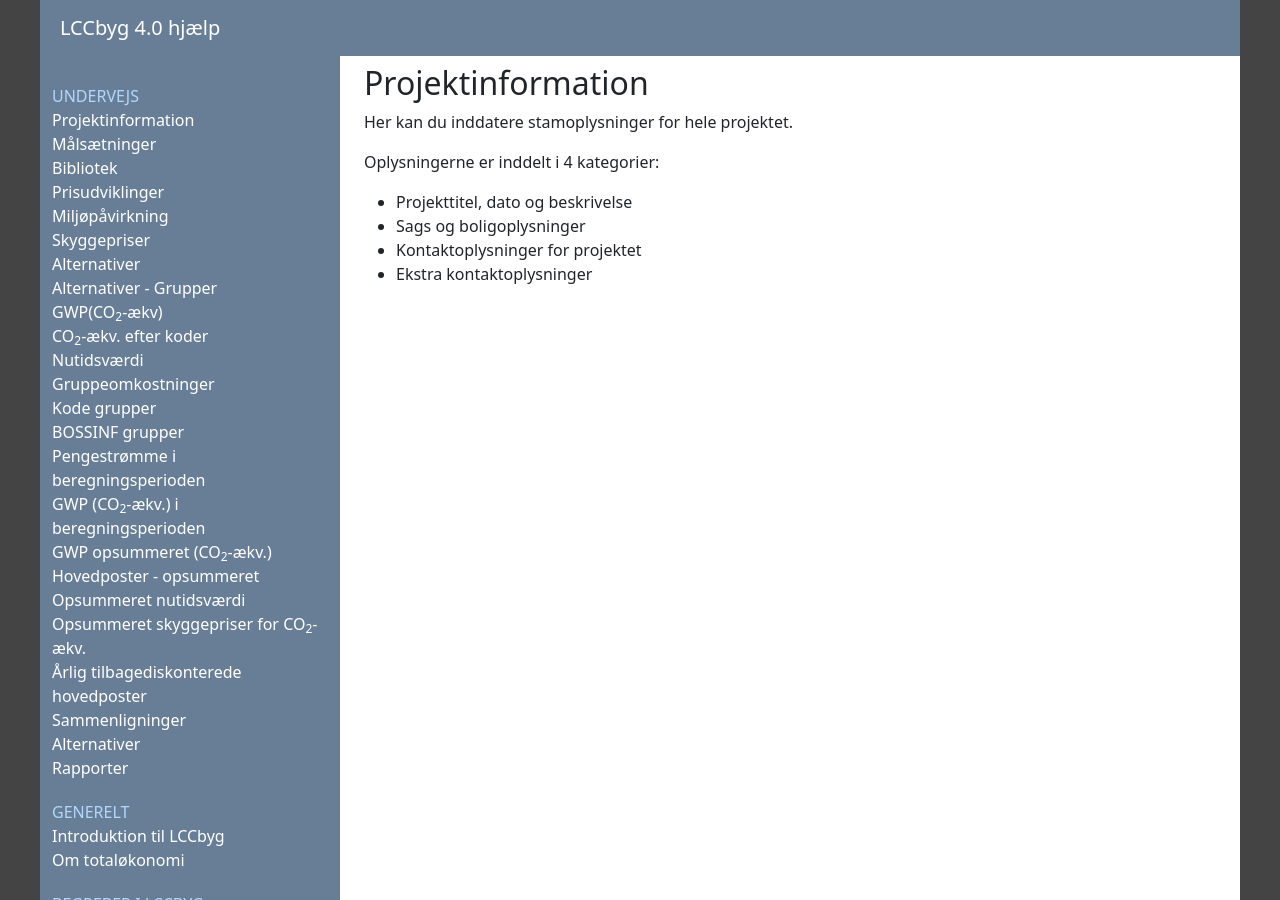
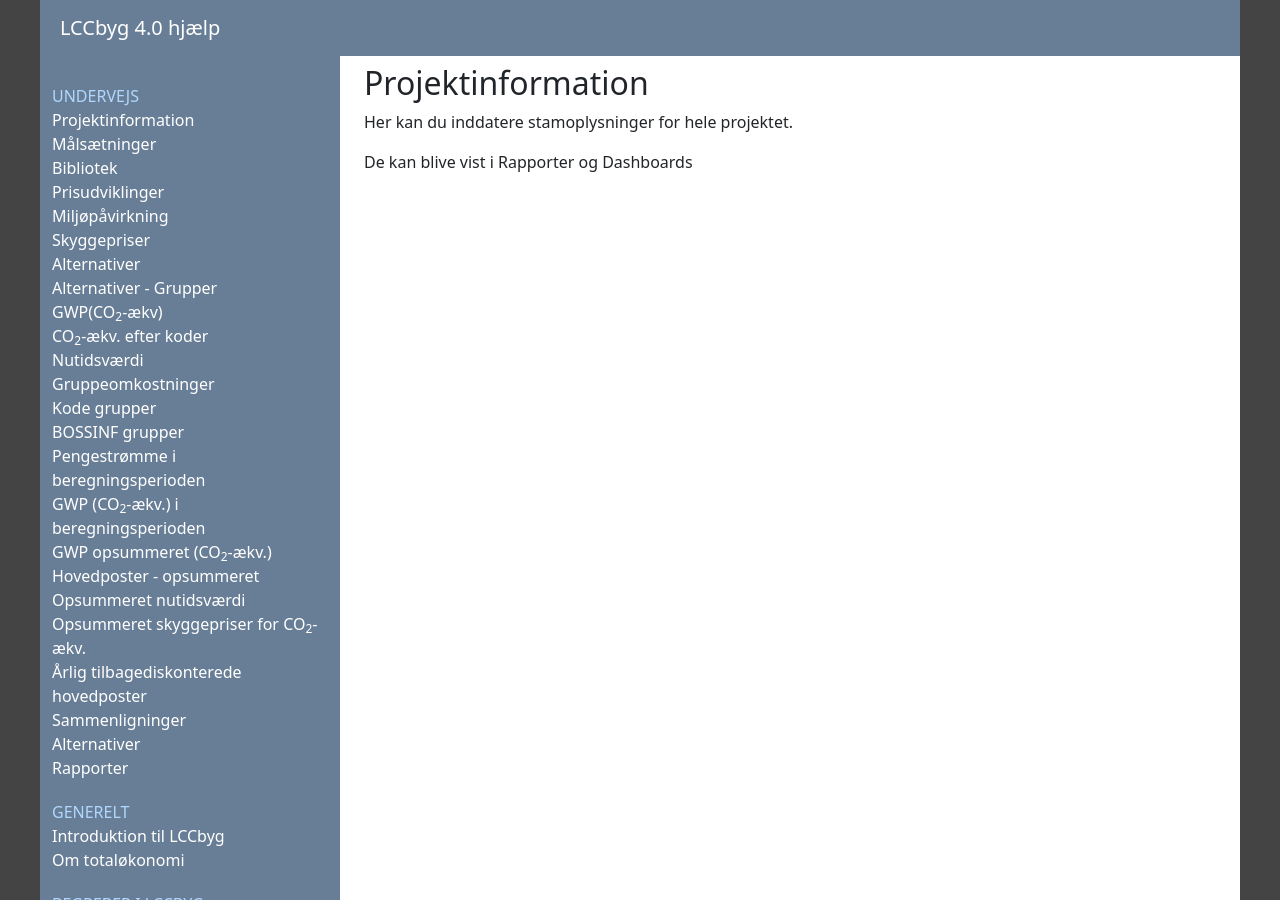
Before and after one commit to LccBuild/lccbyg-docs, a Jekyll site: the page built from docs/help/40/da/project.md, in a window 1280 px wide. Built offline with Jekyll 4.4.1, drawn with Linux system fonts in a browser that asks for light colours.

Commit message:
Update project.md

```diff
--- a/docs/help/40/da/project.md
+++ b/docs/help/40/da/project.md
@@ -6,9 +6,4 @@ date: "2024-01-01"
 
 Her kan du inddatere stamoplysninger for hele projektet.
 
-Oplysningerne er inddelt i 4 kategorier:
-
-  - Projekttitel, dato og beskrivelse
-  - Sags og boligoplysninger
-  - Kontaktoplysninger for projektet
-  - Ekstra kontaktoplysninger
+De kan blive vist i Rapporter og Dashboards
```
